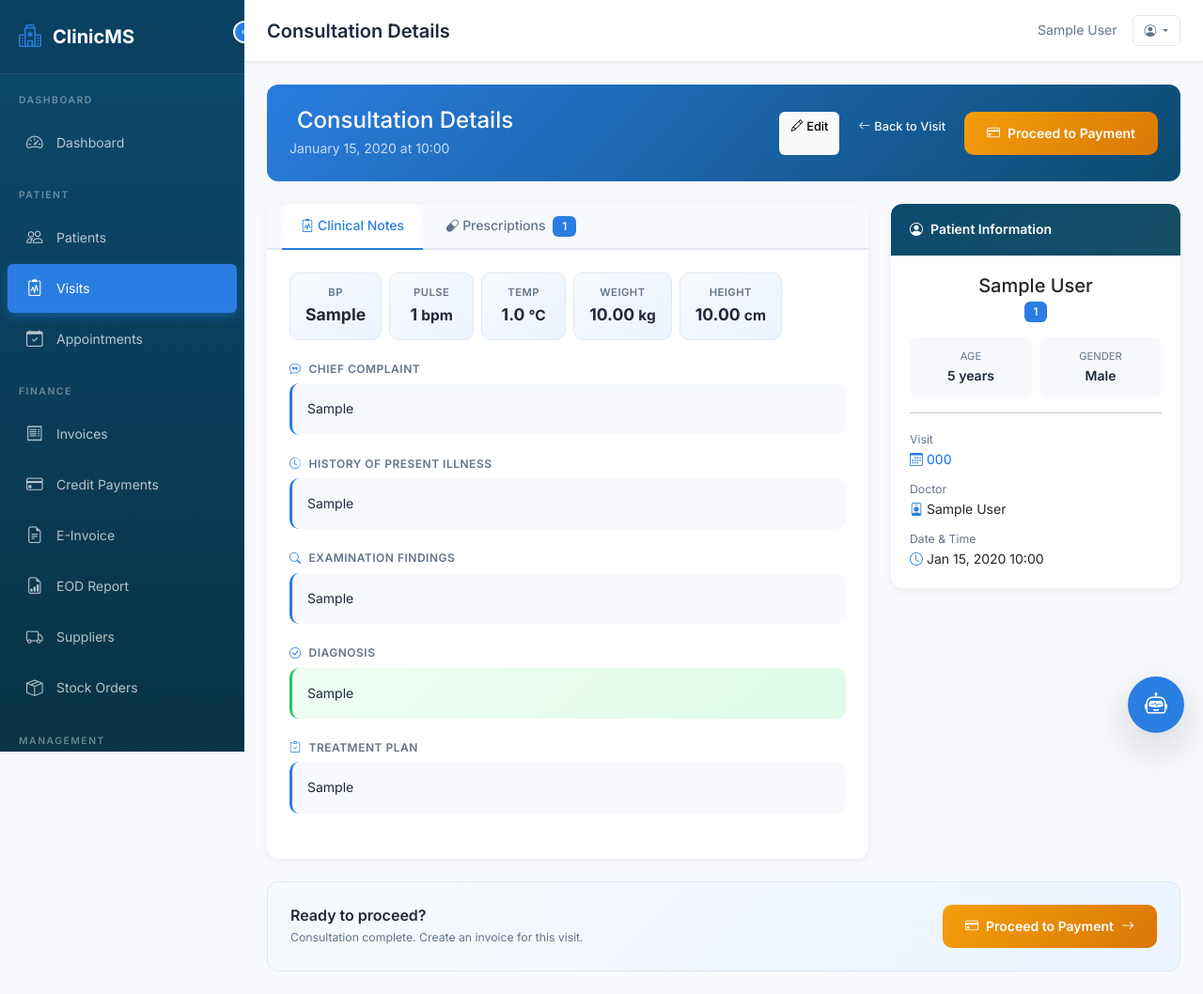
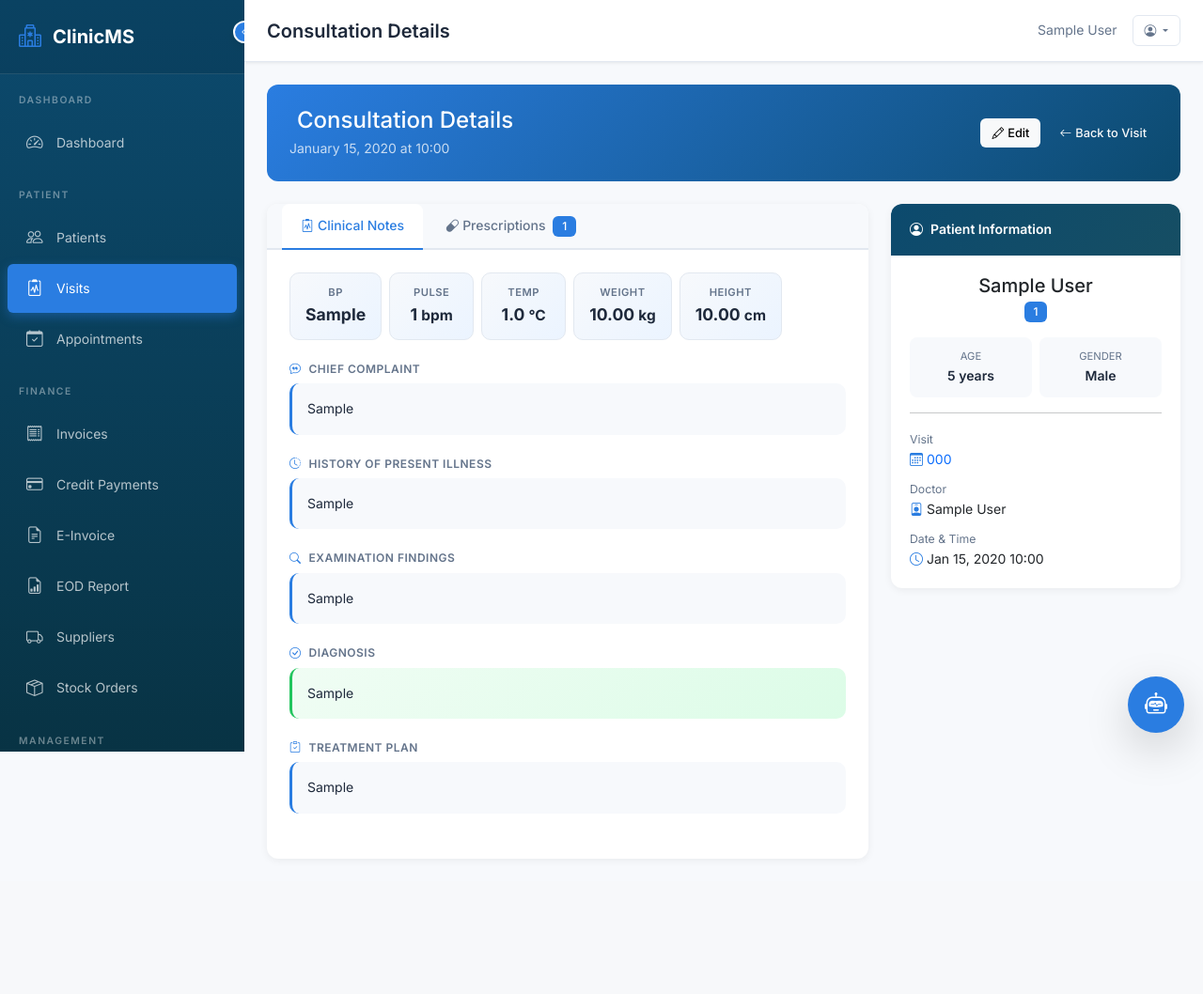
Before and after one commit to Kykyun/clinicManagementSystemAI, a Django app: page /patients/consultation/1/ in a window 1280 px wide. Shown: the whole page at 94% size. After the commit the page ends 866 px from the top, so only its background shows below. Run offline with Django 5.2, Linux system fonts and the light colour scheme; a user stored in the database is signed in; tables that the repository leaves empty hold one stand-in row (values such as "Sample post"); parts of the project's set-up code (start-up, migrations or seed data) failed here and were passed over; some libraries are stand-ins or nearby versions.

Commit message:
Remove payment button and related styling from consultation details page
Removes the "Proceed to Payment" button and associated CSS from the consultation_detail.html template.

Replit-Commit-Author: Agent
Replit-Commit-Session-Id: 40562fd5-fc54-4e3e-8c2d-d3f5cf5abf9f
Replit-Commit-Checkpoint-Type: full_checkpoint
Replit-Commit-Event-Id: 115d76ef-2db1-4745-b396-740f0a83558f
Replit-Commit-Screenshot-Url: https://storage.googleapis.com/screenshot-production-us-central1/066f66f4-ea05-4881-adcc-a0386c91fcef/40562fd5-fc54-4e3e-8c2d-d3f5cf5abf9f/Y9Xo0iL
Replit-Helium-Checkpoint-Created: true

```diff
--- a/templates/patients/consultation_detail.html
+++ b/templates/patients/consultation_detail.html
@@ -188,34 +188,6 @@
         font-weight: 600;
         color: #1E293B;
     }
-    .proceed-payment-btn {
-        background: linear-gradient(135deg, #F59E0B 0%, #D97706 100%);
-        border: none;
-        border-radius: 10px;
-        padding: 0.75rem 1.5rem;
-        font-weight: 600;
-        color: white;
-        transition: all 0.2s ease;
-        text-decoration: none;
-        display: inline-flex;
-        align-items: center;
-        gap: 0.5rem;
-    }
-    .proceed-payment-btn:hover {
-        transform: translateY(-2px);
-        box-shadow: 0 6px 20px rgba(245, 158, 11, 0.4);
-        color: white;
-    }
-    .action-footer {
-        background: linear-gradient(135deg, #F7F9FC 0%, #EBF4FF 100%);
-        border-radius: 12px;
-        padding: 1.5rem;
-        margin-top: 1.5rem;
-        display: flex;
-        justify-content: space-between;
-        align-items: center;
-        border: 1px solid #E2E8F0;
-    }
 </style>
 {% endblock %}
 
@@ -232,9 +204,6 @@
             </a>
             <a href="{% url 'patients:visit_detail' consultation.visit.pk %}" class="btn btn-outline-light btn-sm">
                 <i class="bi bi-arrow-left me-1"></i>Back to Visit
-            </a>
-            <a href="{% url 'finance:invoice_create_for_visit' consultation.visit.pk %}" class="proceed-payment-btn">
-                <i class="bi bi-credit-card"></i>Proceed to Payment
             </a>
         </div>
     </div>
@@ -450,16 +419,6 @@
     </div>
 </div>
 
-<div class="action-footer">
-    <div>
-        <h6 class="mb-1 fw-semibold">Ready to proceed?</h6>
-        <p class="mb-0 text-muted small">Consultation complete. Create an invoice for this visit.</p>
-    </div>
-    <a href="{% url 'finance:invoice_create_for_visit' consultation.visit.pk %}" class="proceed-payment-btn">
-        <i class="bi bi-credit-card"></i>Proceed to Payment
-        <i class="bi bi-arrow-right"></i>
-    </a>
-</div>
 
 <div class="modal fade" id="aiRxModal" tabindex="-1">
     <div class="modal-dialog modal-lg">
```
Also changed, not shown: attached_assets/image_1765096964780.png (added), 1 other file.
